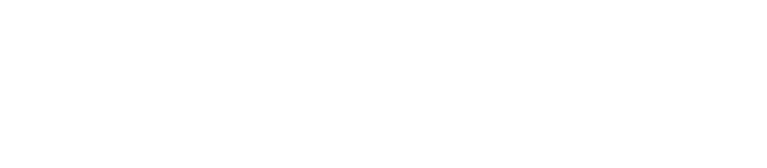
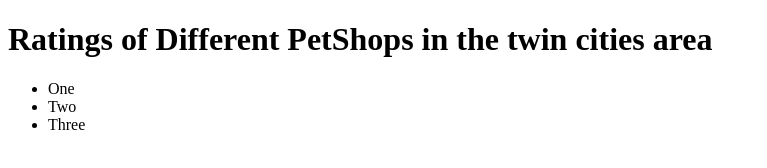
Before and after one commit to SCGhost/Deliverable, a plain HTML site: page Deliverable1.html in a window 1280 px wide. Shown: the whole page, without its empty margins (0-767 px from the left). Drawn offline with Linux system fonts and the light colour scheme.

Commit message:
Update Deliverable1.html

```diff
--- a/Deliverable1.html
+++ b/Deliverable1.html
@@ -8,6 +8,11 @@
 		<link rel="shortcut icon" href="download.png">
 	</head>
 	<body>
-
+		<h1>Ratings of Different PetShops in the twin cities area</h1>
+		<ul>
+			<li>One</li>
+			<li>Two</li>
+			<li>Three</li>
+		</ul>
 	</body>
 </html>
```
